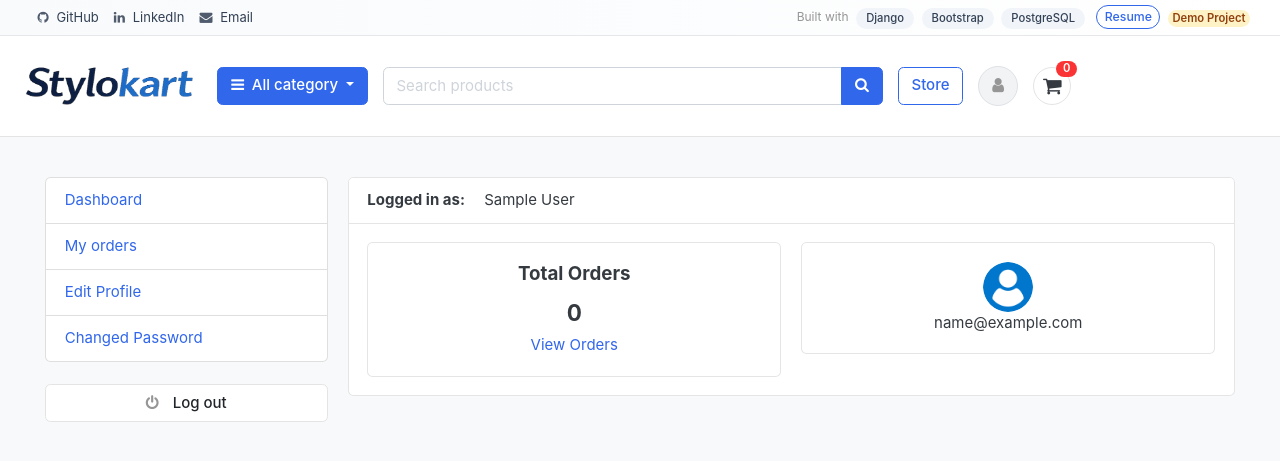
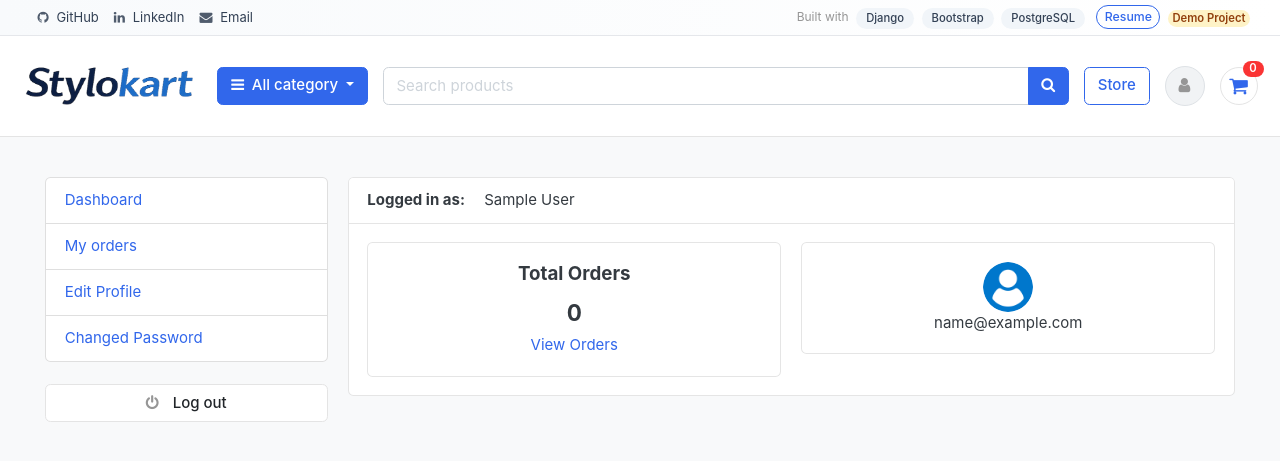
Before and after one commit to alokbindd/StyloKart, a Django app: page /accounts/ in a window 1280 px wide. Shown: the top 461 px of the page. Run offline with Django 5.2, Linux system fonts and the light colour scheme; the visitor is signed in with stand-in values (Sample User, id 1); data comes from the database, SQL or seed files in the repository; data that the repository does not hold is empty; some libraries are stand-ins or nearby versions; some web fonts are replaced.

Commit message:
Update header search bar styles for better responsiveness and visual consistency, adjusting width properties and link colors.

```diff
--- a/stylokart/static/css/custom.css
+++ b/stylokart/static/css/custom.css
@@ -197,14 +197,15 @@ ul.thumb li img {
 }
 
 /* ---- Header design spec: desktop ---- */
-/* Search bar: controlled width (max 450–550px), not full stretch */
+/* Search bar: expand to fill available space, no large gap after cart */
 .header-search-desktop {
-  width: 100%;
-  max-width: 500px;
+  flex: 1 1 auto;
   min-width: 180px;
+  max-width: none;
 }
 .header-search-desktop .input-group {
   width: 100%;
+  max-width: 100%;
 }
 
 /* Profile avatar: 40px circular */
@@ -247,11 +248,11 @@ ul.thumb li img {
   right: -6px !important;
 }
 .header-cart-link {
-  color: inherit;
+  color: #3167eb;
   text-decoration: none;
 }
 .header-cart-link:hover {
-  color: inherit;
+  color: #3167eb;
   text-decoration: none;
   opacity: 0.85;
 }
```
